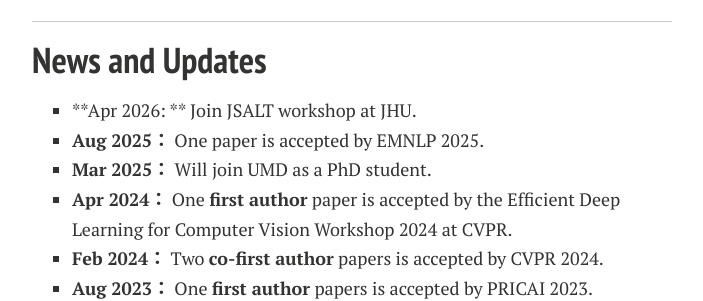
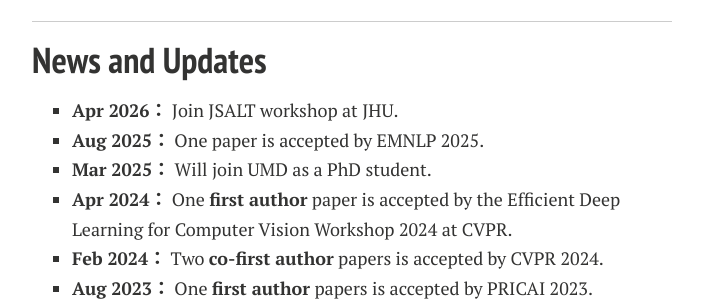
Before and after one commit to Zi-hao-Wei/Zi-hao-Wei.github.io, a Jekyll site: the page built from index.md, in a window 1280 px wide and 900 px high, scrolled down 949 px. Shown: the part 162-463 px from the top of the window, without its empty margins (288-991 px from the left). Built offline with Jekyll 4.4.1, drawn with Linux system fonts in a browser that asks for light colours; nearby versions of some CDN libraries; a style sheet for code colours, icons or effects is not loaded; our own code applies the rules of GitHub Pages for plain Markdown files.

```diff
--- a/index.md
+++ b/index.md
@@ -30,7 +30,7 @@ If you are interested in learning more about me, I would love to chat and explor
 ---
 
 ## News and Updates
-- **Apr 2026: **  Join JSALT workshop at JHU.
+- **Apr 2026：**  Join JSALT workshop at JHU.
 - **Aug 2025：** One paper is accepted by EMNLP 2025.
 - **Mar 2025：** Will join UMD as a PhD student.
 - **Apr 2024：** One **first author** paper is accepted by the Efficient Deep Learning for Computer Vision Workshop 2024 at CVPR.
```
